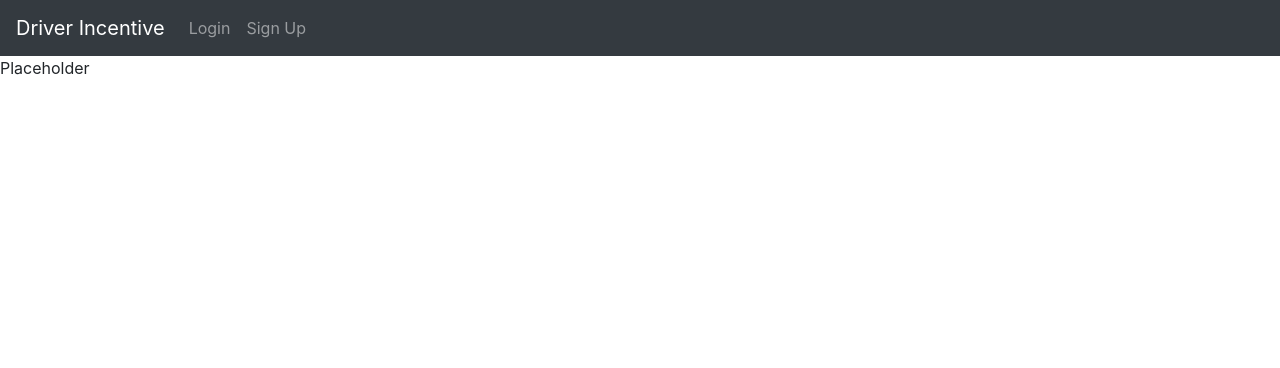
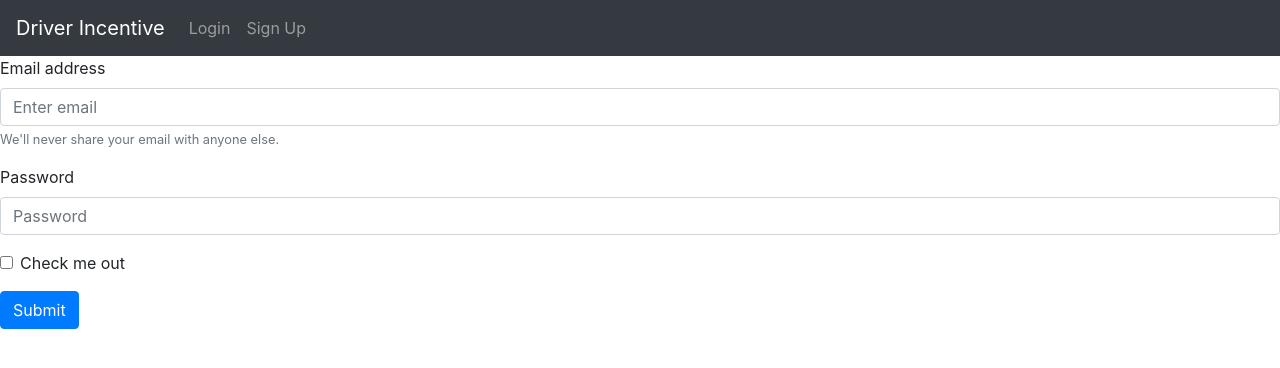
Before and after one commit to GusTheBusNG/CPSC-4910-Frontend, a React (Create React App) app: page /login in a window 1280 px wide. Shown: the top 368 px of the page. Built offline with nearby package versions, Linux system fonts and the light colour scheme; no server answers.

Commit message:
Merge react navbar into login

```diff
--- a/src/pages/login/index.css
+++ b/src/pages/login/index.css
@@ -0,0 +1,3 @@
+.login {
+  text-align: center;
+}
--- a/src/pages/login/index.js
+++ b/src/pages/login/index.js
@@ -1,9 +1,32 @@
+import Button from 'react-bootstrap/Button'
+import Form from 'react-bootstrap/Form'
 import React from 'react';
 
 class Login extends React.Component {
   render() {
     return (
-      <div> Placeholder </div>
+      <div class='login'>
+        <Form>
+          <Form.Group controlId="formBasicEmail">
+            <Form.Label>Email address</Form.Label>
+            <Form.Control type="email" placeholder="Enter email" />
+            <Form.Text className="text-muted">
+              We'll never share your email with anyone else.
+            </Form.Text>
+          </Form.Group>
+
+          <Form.Group controlId="formBasicPassword">
+            <Form.Label>Password</Form.Label>
+            <Form.Control type="password" placeholder="Password" />
+          </Form.Group>
+          <Form.Group controlId="formBasicCheckbox">
+            <Form.Check type="checkbox" label="Check me out" />
+          </Form.Group>
+          <Button variant="primary" type="submit">
+            Submit
+          </Button>
+        </Form>
+      </div>
     );
   }
 }
```
